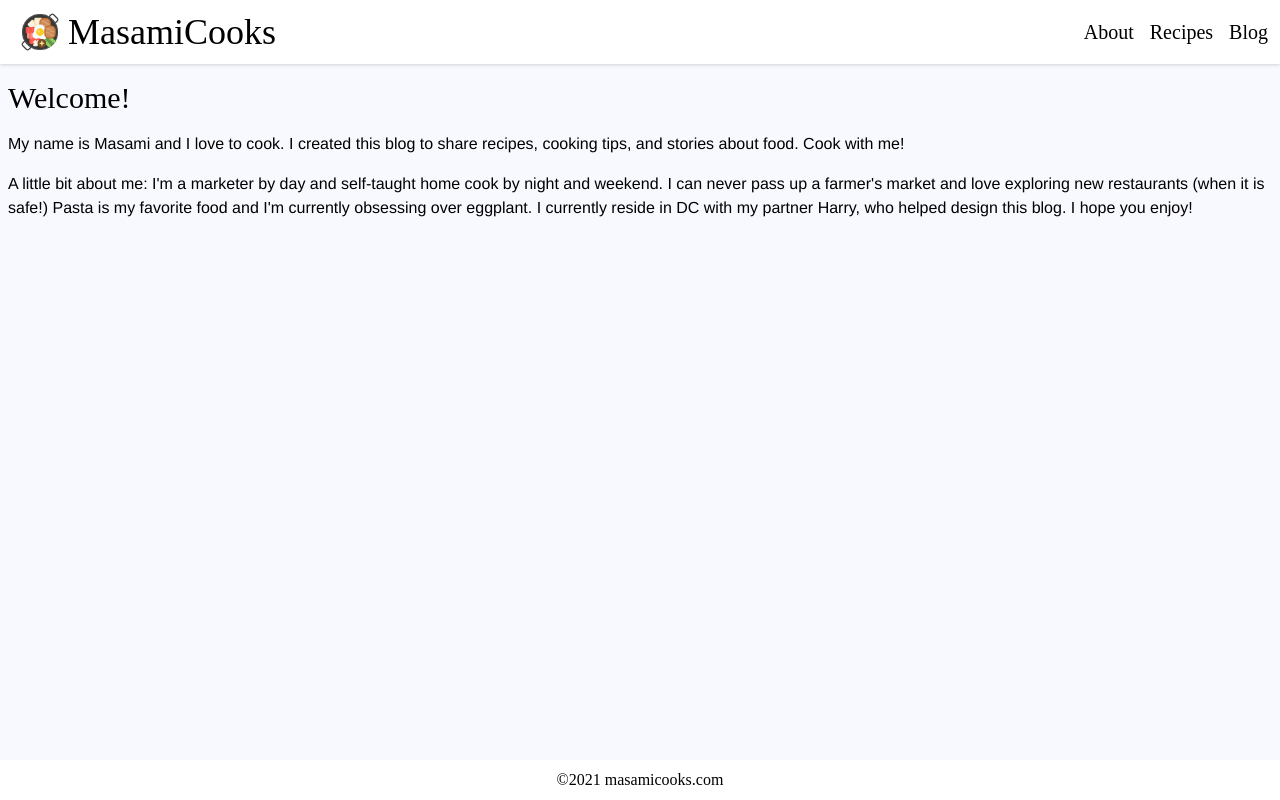
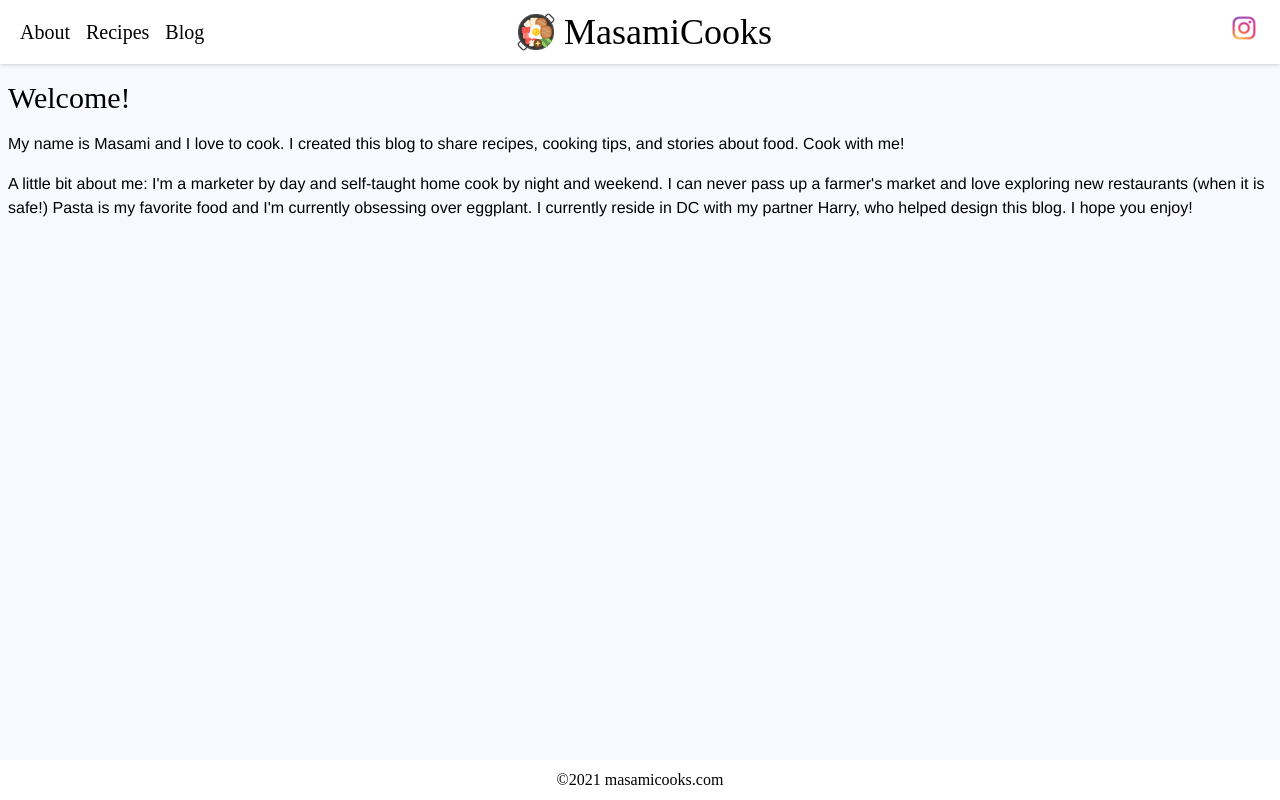
Before and after one commit to harrisoncramer/masamicooks, a Gatsby site: page /about in a window 1280 px wide. Built offline with nearby package versions, Linux system fonts and the light colour scheme; Gatsby itself is replaced by a stand-in of ours.

Commit message:
Added instagram logo.

```diff
--- a/src/components/navigation/index.js
+++ b/src/components/navigation/index.js
@@ -1,11 +1,30 @@
 import React from 'react'
 import { Link } from 'gatsby'
-import logo from "../../assets/hot-pot.png"
+import logo from '../../assets/hot-pot.png'
+import insta from '../../assets/instagram.png'
+// import youtube from '../../assets/yt.png'
 
 const Navigation = () => (
-  <nav role="navigation" aria-label="Main" className="flex justify-between nav px-3 md:px-2 py-2 lg:px-3 lg:py-3 fixed top-0 bg-app-white w-full h-18 drop-shadow z-20">
-    <div className="nav__left">
-      <Link className="flex justify-start items-center pl-2" to="/" >
+  <nav
+    role="navigation"
+    aria-label="Main"
+    className="flex justify-between nav px-3 md:px-2 py-2 lg:px-5 lg:py-3 fixed top-0 bg-app-white w-full h-18 drop-shadow z-20"
+  >
+    <div className="flex gap-2 lg:gap-4 justify-start items-center nav__right flex-grow basis-0">
+      <Link to="/about" activeClassName="active">
+        <h2 className="font-display sm:text-lg md:text-lg lg:text-xl">About</h2>
+      </Link>
+      <Link to="/recipe/" activeClassName="active">
+        <h2 className="font-display sm:text-lg md:text-lg lg:text-xl">
+          Recipes
+        </h2>
+      </Link>
+      <Link to="/blog/" activeClassName="active">
+        <h2 className="font-display sm:text-lg md:text-lg lg:text-xl">Blog</h2>
+      </Link>
+    </div>
+    <div>
+      <Link className="flex justify-start items-center pl-2" to="/">
         <div className="object-scale-down h-8 w-8 lg:h-10 lg:w-10 mr-2">
           <img src={logo} alt="Logo" />
         </div>
@@ -14,22 +33,10 @@ const Navigation = () => (
         </div>
       </Link>
     </div>
-    <div className="flex gap-2 lg:gap-4 justify-end items-center nav__right">
-      <Link to="/about" activeClassName="active">
-        <h2 className="font-display sm:text-lg md:text-lg lg:text-xl">
-          About
-        </h2>
-      </Link>
-      <Link to="/recipe/" activeClassName="active">
-        <h2 className="font-display sm:text-lg md:text-lg lg:text-xl">
-          Recipes
-        </h2>
-      </Link>
-      <Link to="/blog/" activeClassName="active">
-        <h2 className="font-display sm:text-lg md:text-lg lg:text-xl">
-          Blog
-        </h2>
-      </Link>
+    <div className="flex align-center justify-end flex-grow basis-0">
+      <a href="https://instagram.com/masamicooks">
+        <img className="w-8 h-8" src={insta} alt="Instagram" />
+      </a>
     </div>
   </nav>
 )
```
Also changed, not shown: src/assets/instagram.png (added), src/assets/yt.png (added).
